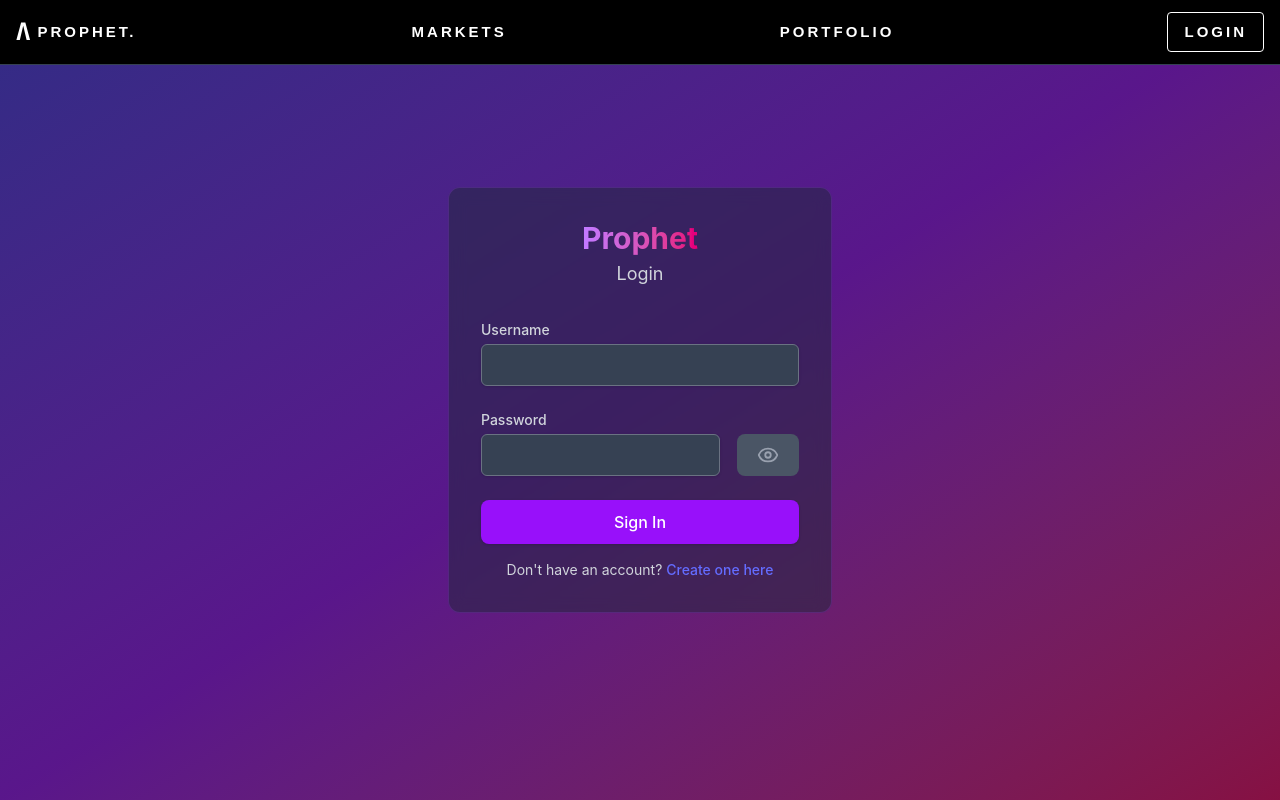
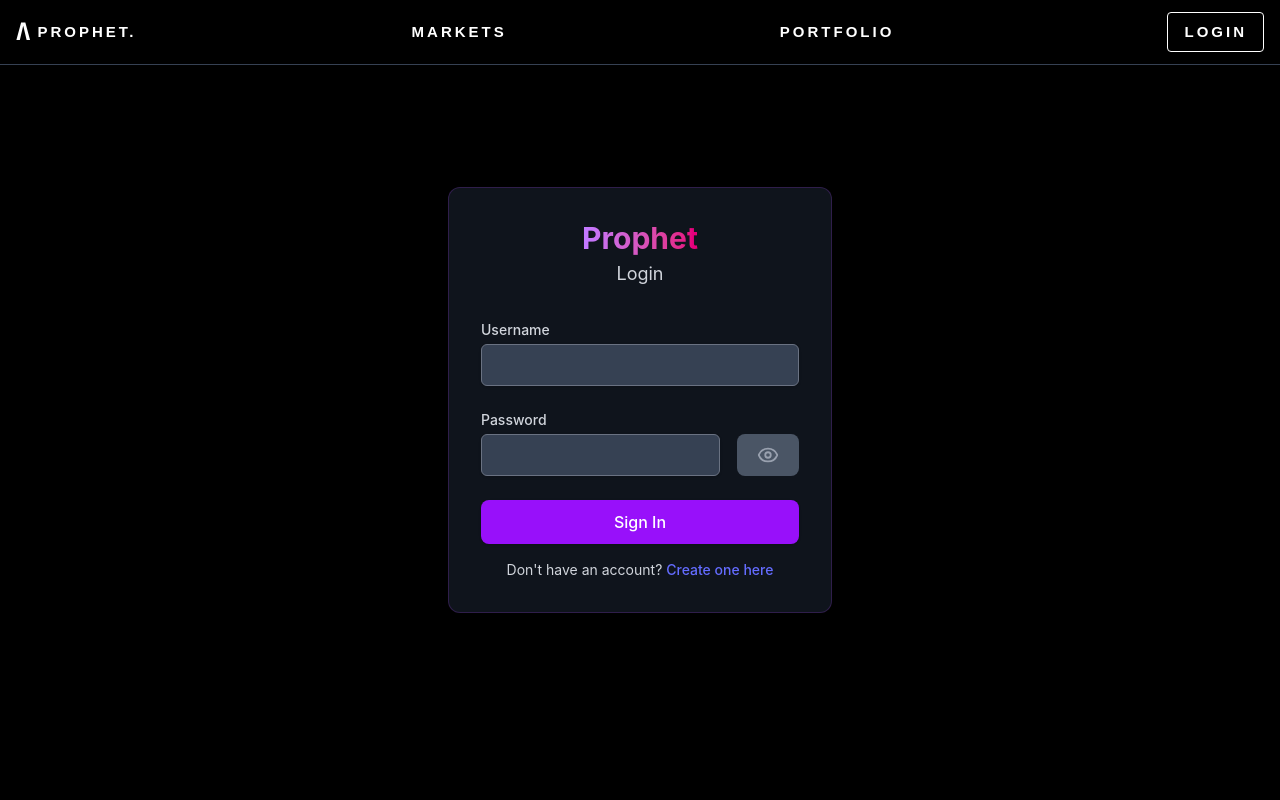
Before and after one commit to Madhavan113/Prophet, a React (Vite) app in the folder frontend/Prophet-vite-project/: page /login in a window 1280 px wide. Built offline with nearby package versions, Linux system fonts and the light colour scheme.

Commit message:
Update Login.jsx

```diff
--- a/frontend/Prophet-vite-project/src/pages/Login.jsx
+++ b/frontend/Prophet-vite-project/src/pages/Login.jsx
@@ -6,7 +6,7 @@ const Login = () => {
   const [showPassword, setShowPassword] = useState(false);
 
   return (
-    <div className="fixed inset-0 min-h-screen w-full bg-gradient-to-br from-indigo-900 via-purple-900 to-pink-900 flex items-center justify-center">
+    <div className="fixed inset-0 min-h-screen w-full bg-black flex items-center justify-center">
       <div className="bg-gray-800/50 backdrop-blur-sm rounded-xl p-8 w-96 border border-purple-500/20">
         <div className="flex flex-col items-center justify-center mb-8">
           <span className="text-3xl font-bold bg-gradient-to-r from-purple-400 to-pink-600 bg-clip-text text-transparent">
```
